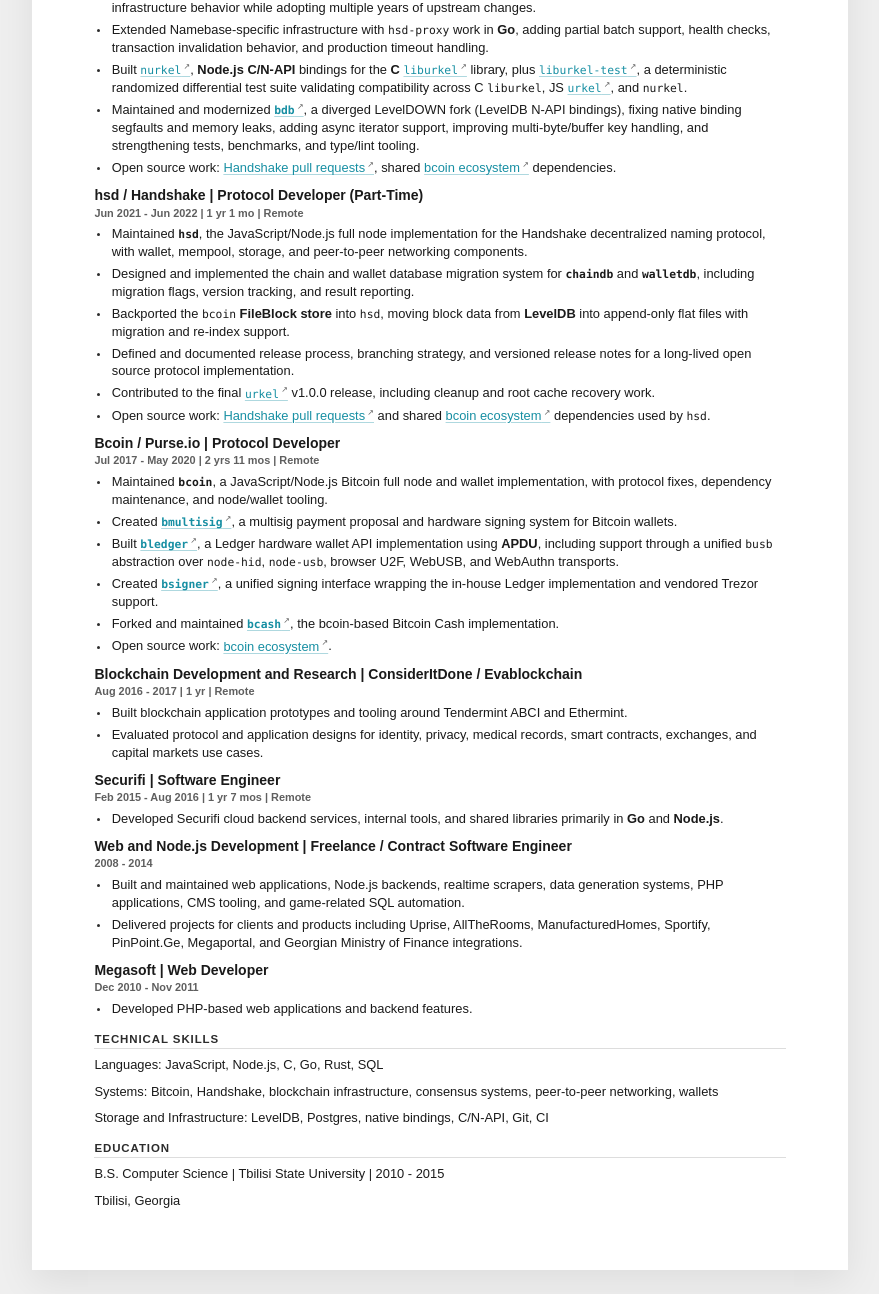
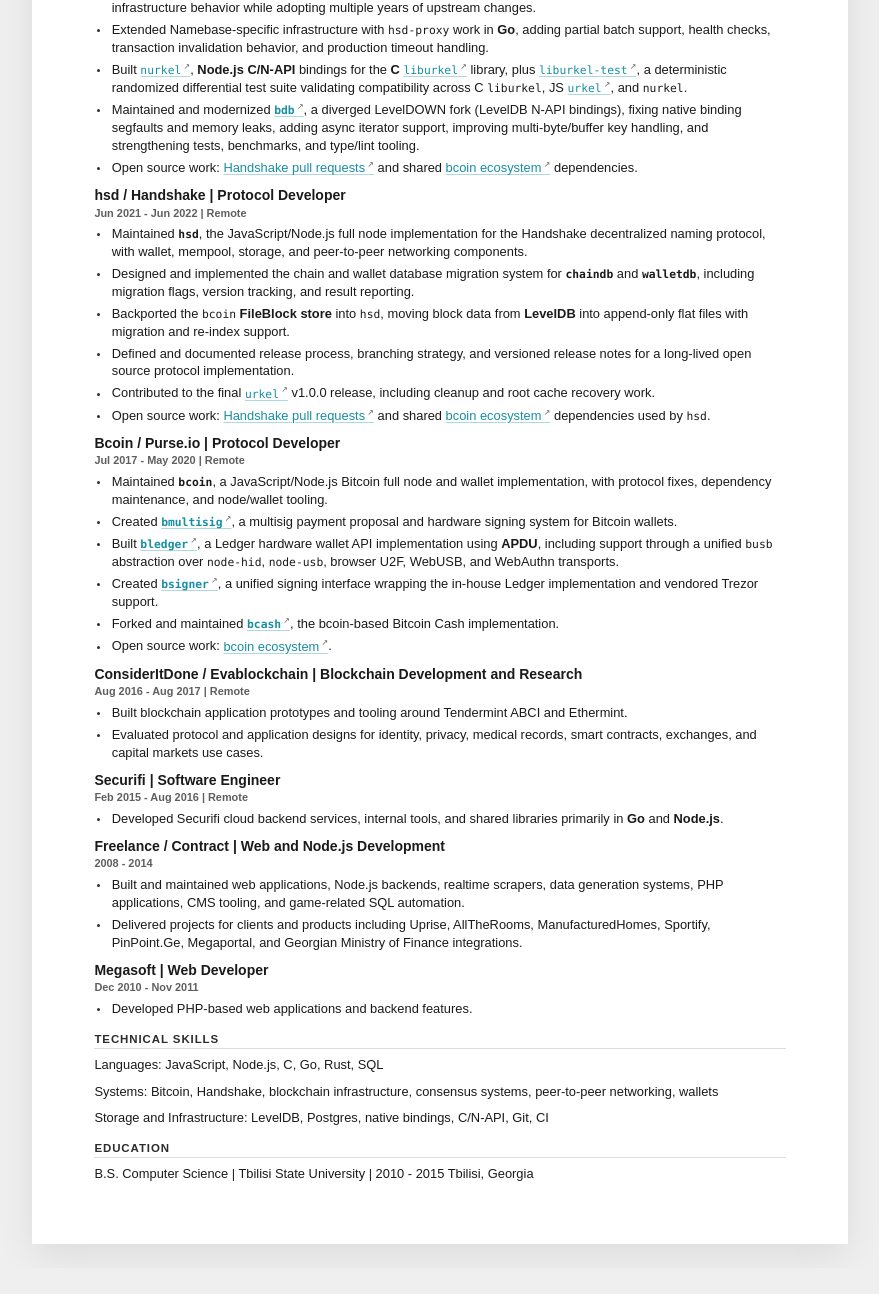
Before and after one commit to nodech/nodech.github.io, a plain HTML site: page resume.html in a window 1280 px wide. Shown: the part 512-1806 px from the top of the page, without its empty margins (200-1079 px from the left). After the commit the page ends 1780 px from the top, so only its background shows below. Drawn offline with Linux system fonts and the light colour scheme.

Commit message:
feat: update

```diff
--- a/resume.html
+++ b/resume.html
@@ -196,7 +196,7 @@ development.</p>
 <h2 id="professional-experience">Professional Experience</h2>
 <h3 id="hsd-namebase-protocol-developer">hsd / Namebase | Protocol
 Developer</h3>
-<p>Sep 2022 - Dec 2025 | 3 yrs 4 mos | Remote</p>
+<p>Sep 2022 - Dec 2025 | Remote</p>
 <ul>
 <li>Core developer for <a href="https://github.com/handshake-org/hsd" target="_blank" rel="noopener noreferrer"><strong><code>hsd</code></strong></a>, the
 <strong>JavaScript/Node.js</strong> full node and wallet for the
@@ -234,13 +234,13 @@ diverged LevelDOWN fork (LevelDB N-API bindings), fixing native binding
 segfaults and memory leaks, adding async iterator support, improving
 multi-byte/buffer key handling, and strengthening tests, benchmarks, and
 type/lint tooling.</li>
-<li>Open source work: <a href="https://github.com/search?q=author%3Anodech+org%3Ahandshake-org&amp;type=pullrequests" target="_blank" rel="noopener noreferrer">Handshake pull requests</a>,
-shared <a href="https://github.com/search?q=author%3Anodech+org%3Abcoin-org&amp;type=pullrequests" target="_blank" rel="noopener noreferrer">bcoin ecosystem</a>
+<li>Open source work: <a href="https://github.com/search?q=author%3Anodech+org%3Ahandshake-org&amp;type=pullrequests" target="_blank" rel="noopener noreferrer">Handshake pull requests</a>
+and shared <a href="https://github.com/search?q=author%3Anodech+org%3Abcoin-org&amp;type=pullrequests" target="_blank" rel="noopener noreferrer">bcoin ecosystem</a>
 dependencies.</li>
 </ul>
-<h3 id="hsd-handshake-protocol-developer-part-time">hsd / Handshake |
-Protocol Developer (Part-Time)</h3>
-<p>Jun 2021 - Jun 2022 | 1 yr 1 mo | Remote</p>
+<h3 id="hsd-handshake-protocol-developer">hsd / Handshake | Protocol
+Developer</h3>
+<p>Jun 2021 - Jun 2022 | Remote</p>
 <ul>
 <li>Maintained <strong><code>hsd</code></strong>, the JavaScript/Node.js
 full node implementation for the Handshake decentralized naming
@@ -264,7 +264,7 @@ dependencies used by <code>hsd</code>.</li>
 </ul>
 <h3 id="bcoin-purse.io-protocol-developer">Bcoin / Purse.io | Protocol
 Developer</h3>
-<p>Jul 2017 - May 2020 | 2 yrs 11 mos | Remote</p>
+<p>Jul 2017 - May 2020 | Remote</p>
 <ul>
 <li>Maintained <strong><code>bcoin</code></strong>, a JavaScript/Node.js
 Bitcoin full node and wallet implementation, with protocol fixes,
@@ -284,9 +284,9 @@ and vendored Trezor support.</li>
 bcoin-based Bitcoin Cash implementation.</li>
 <li>Open source work: <a href="https://github.com/search?q=author%3Anodech+org%3Abcoin-org&amp;type=pullrequests" target="_blank" rel="noopener noreferrer">bcoin ecosystem</a>.</li>
 </ul>
-<h3 id="blockchain-development-and-research-consideritdone-evablockchain">Blockchain
-Development and Research | ConsiderItDone / Evablockchain</h3>
-<p>Aug 2016 - 2017 | 1 yr | Remote</p>
+<h3 id="consideritdone-evablockchain-blockchain-development-and-research">ConsiderItDone
+/ Evablockchain | Blockchain Development and Research</h3>
+<p>Aug 2016 - Aug 2017 | Remote</p>
 <ul>
 <li>Built blockchain application prototypes and tooling around
 Tendermint ABCI and Ethermint.</li>
@@ -295,14 +295,14 @@ medical records, smart contracts, exchanges, and capital markets use
 cases.</li>
 </ul>
 <h3 id="securifi-software-engineer">Securifi | Software Engineer</h3>
-<p>Feb 2015 - Aug 2016 | 1 yr 7 mos | Remote</p>
+<p>Feb 2015 - Aug 2016 | Remote</p>
 <ul>
 <li>Developed Securifi cloud backend services, internal tools, and
 shared libraries primarily in <strong>Go</strong> and
 <strong>Node.js</strong>.</li>
 </ul>
-<h3 id="web-and-node.js-development-freelance-contract-software-engineer">Web
-and Node.js Development | Freelance / Contract Software Engineer</h3>
+<h3 id="freelance-contract-web-and-node.js-development">Freelance /
+Contract | Web and Node.js Development</h3>
 <p>2008 - 2014</p>
 <ul>
 <li>Built and maintained web applications, Node.js backends, realtime
@@ -324,7 +324,7 @@ systems, peer-to-peer networking, wallets</p>
 <p>Storage and Infrastructure: LevelDB, Postgres, native bindings,
 C/N-API, Git, CI</p>
 <h2 id="education">Education</h2>
-<p>B.S. Computer Science | Tbilisi State University | 2010 - 2015</p>
-<p>Tbilisi, Georgia</p>
+<p>B.S. Computer Science | Tbilisi State University | 2010 - 2015
+Tbilisi, Georgia</p>
 </body>
 </html>
```
